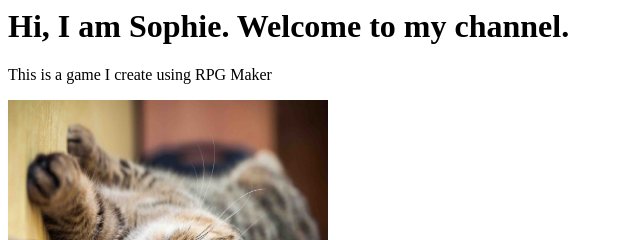
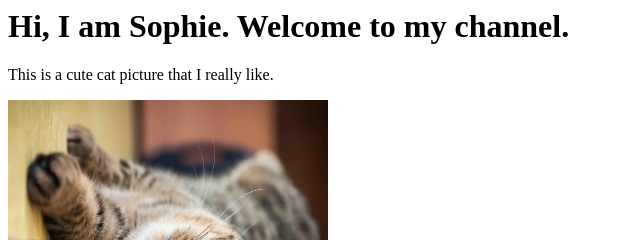
Before and after one commit to Sophie-Cherry/Sophie-Cherry.github.io, a plain HTML site: page index.html in a window 1280 px wide. Shown: the top 240 px of the page, 0-640 px from the left. Drawn offline with Linux system fonts and the light colour scheme.

Commit message:
Change words

```diff
--- a/index.html
+++ b/index.html
@@ -1,3 +1,3 @@
 <h1>Hi, I am Sophie. Welcome to my channel.</h1>
-<p> This is a game I create using RPG Maker</p>
+<p> This is a cute cat picture that I really like.</p>
 <img src="cutest-cat.jpg" alt="Cute Cat" width="320" height="250">
```
